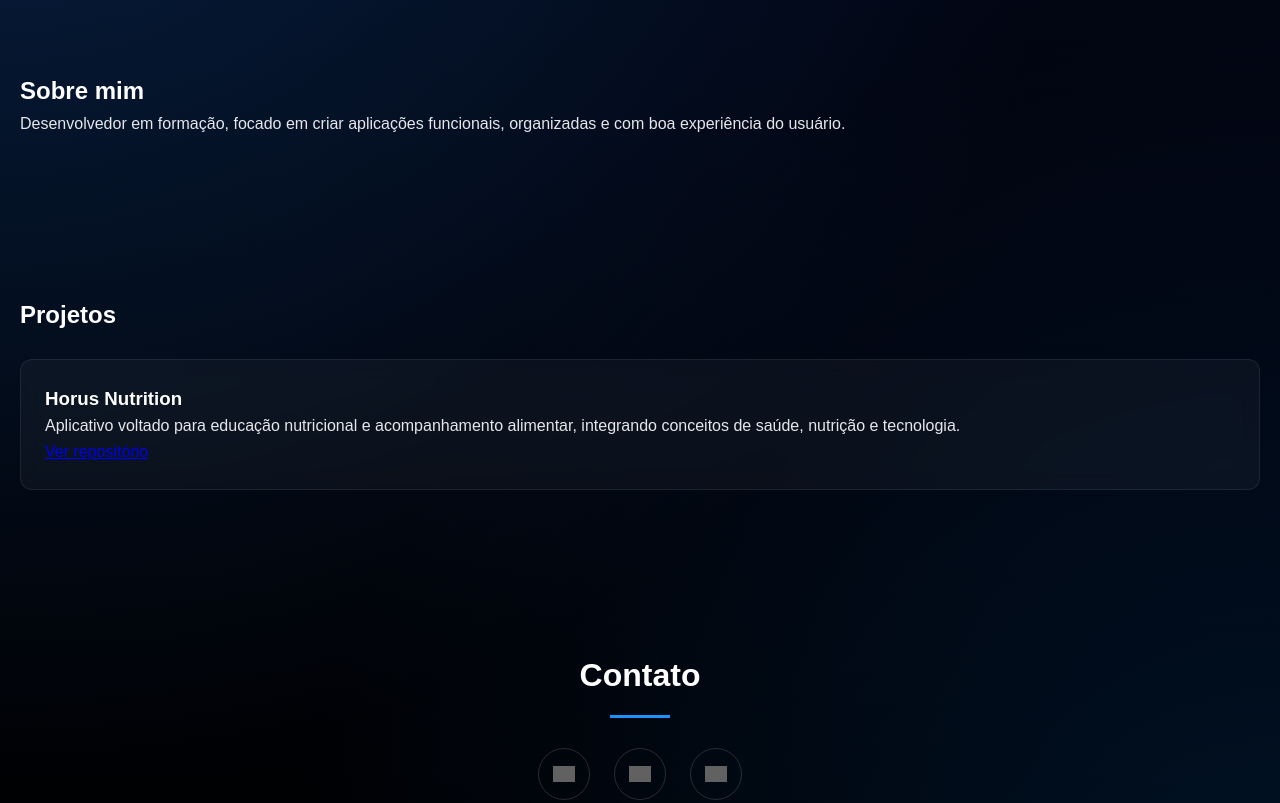
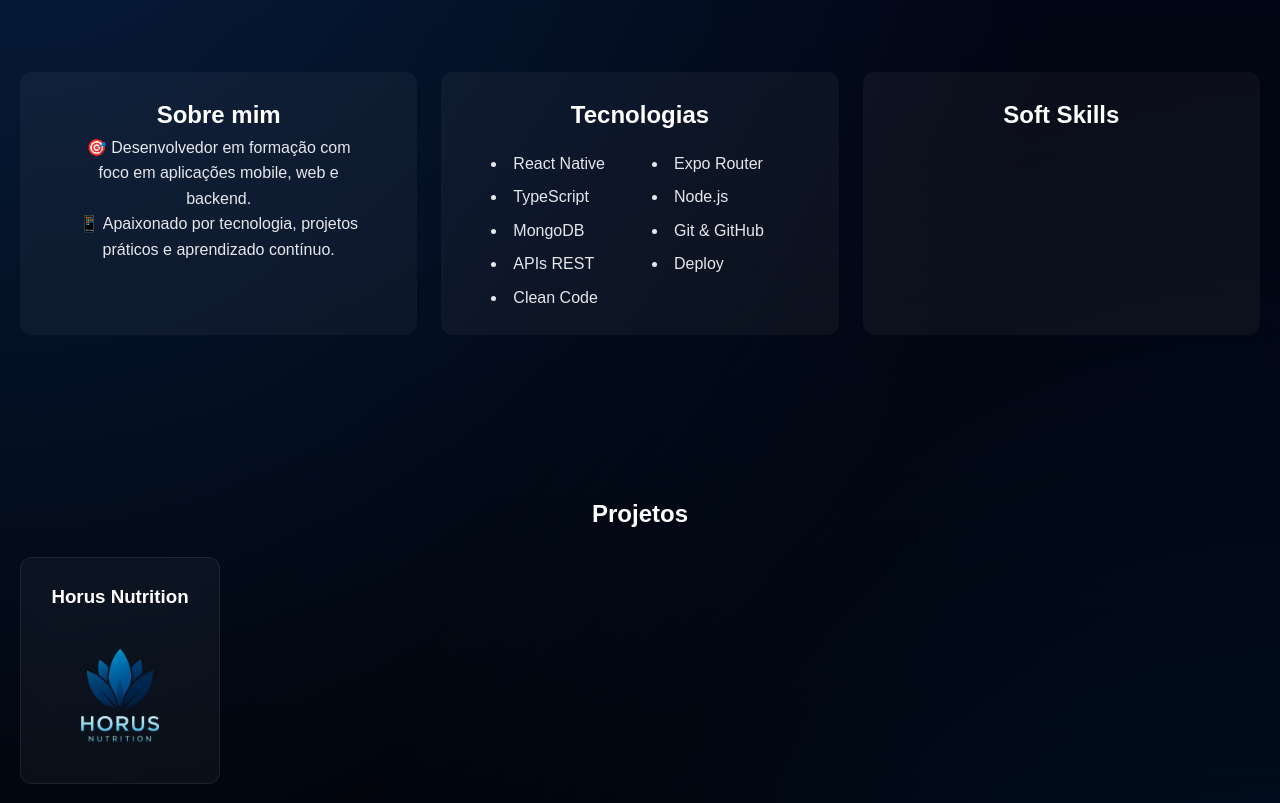
Before and after one commit to offmxrcio/portfolio, a plain HTML site: page index.html in a window 1280 px wide. Shown: the part 260-1063 px from the top of the page. Drawn offline with Linux system fonts and the light colour scheme; grey boxes are pictures that could not be loaded.

Commit message:
feat: redesign completo do layout e novos cards de projetos

```diff
--- /dev/null
+++ b/assets/css/Horus-page.css
@@ -0,0 +1,53 @@
+/* ===========================
+   VARIÁVEIS
+=========================== */
+:root {
+  --bg-main: #020617;
+  --bg-secondary: #000000;
+  --title-color: #ffffff;
+  --text-color: #e5e7eb;
+  --blue: #1e90ff;
+}
+
+body.light {
+  --bg-main: #f8fafc;
+  --bg-secondary: #e5e7eb;
+  --title-color: #020617;
+  --text-color: #020617;
+}
+
+/* ===========================
+   BASE
+=========================== */
+* {
+  margin: 0;
+  padding: 0;
+  box-sizing: border-box;
+  font-family: Arial, Helvetica, sans-serif;
+}
+
+body {
+  min-height: 100vh;
+  background:
+    radial-gradient(at top left, rgba(30, 144, 255, 0.18), transparent 60%),
+    radial-gradient(at bottom right, rgba(0, 70, 140, 0.25), transparent 55%),
+    linear-gradient(180deg, var(--bg-main), var(--bg-secondary));
+  color: var(--text-color);
+  line-height: 1.6;
+  transition: background 0.4s ease, color 0.4s ease;
+}
+
+/* ===========================
+   THEME TOGGLE
+=========================== */
+.theme-toggle {
+  position: fixed;
+  top: 20px;
+  right: 20px;
+  background: none;
+  border: none;
+  color: var(--blue);
+  padding: 10px;
+  cursor: pointer;
+  z-index: 1000;
+}
--- a/assets/css/style.css
+++ b/assets/css/style.css
@@ -45,10 +45,9 @@ body {
   top: 20px;
   right: 20px;
   background: none;
-  border: 1px solid var(--blue);
+  border: none;
   color: var(--blue);
   padding: 10px;
-  border-radius: 50%;
   cursor: pointer;
   z-index: 1000;
 }
@@ -78,11 +77,6 @@ h1, h2, h3 {
 =========================== */
 .section {
   padding: 80px 20px;
-  transition: transform 0.4s ease, box-shadow 0.4s ease;
-}
-
-.section:hover {
-  transform: translateY(-6px);
 }
 
 /* ===========================
@@ -92,6 +86,7 @@ h1, h2, h3 {
   opacity: 0;
   transform: translateY(40px);
   transition: opacity 0.8s ease, transform 0.8s ease;
+  text-align: center;
 }
 
 .reveal.active {
@@ -100,35 +95,97 @@ h1, h2, h3 {
 }
 
 /* ===========================
-   PROJECT CARD
+   CARD BASE (IMPORTANTE)
 =========================== */
-.project-card {
+.card {
   position: relative;
-  margin-top: 24px;
-  padding: 24px;
+  overflow: hidden;
   border-radius: 12px;
   background: rgba(255, 255, 255, 0.04);
-  backdrop-filter: blur(10px);
-  border: 1px solid rgba(255, 255, 255, 0.08);
-  overflow: hidden;
 }
 
-.project-card::before {
+/* EFEITO DE LUZ NO MOUSE */
+.card::before {
   content: "";
   position: absolute;
   inset: 0;
   background: radial-gradient(
-    circle at var(--x) var(--y),
+    250px circle at var(--x) var(--y),
     rgba(30, 144, 255, 0.25),
-    transparent 40%
+    transparent 60%
   );
   opacity: 0;
   transition: opacity 0.3s ease;
+  pointer-events: none;
 }
 
-.project-card:hover::before {
+.card:hover::before {
   opacity: 1;
 }
+
+/* ===========================
+   ABOUT / TECNOLOGY / ANYTHING
+=========================== */
+.about-container {
+  display: flex;
+  gap: 24px;
+}
+
+.about-card,
+.about-tecnology,
+.about-anything {
+  flex: 1;
+  padding: 24px 50px;
+}
+
+.about-card h2,
+.about-tecnology h2,
+.about-anything h2 {
+  text-align: center;
+}
+
+@media (max-width: 900px) {
+  .about-container {
+    flex-direction: column;
+  }
+
+  .about-card,
+  .about-tecnology,
+  .about-anything {
+    padding: 24px;
+  }
+}
+
+.about-tecnology ul {
+  display: grid;
+  grid-template-columns: repeat(2, 1fr);
+  gap: 8px 24px;
+  list-style-position: inside;
+  padding: 0;
+  margin-top: 16px;
+}
+
+.about-tecnology li {
+  text-align: left;
+}
+
+/* ===========================
+   PROJECT CARD
+=========================== */
+.project-card {
+  margin-top: 24px;
+  padding: 24px;
+  backdrop-filter: blur(10px);
+  border: 1px solid rgba(255, 255, 255, 0.08);
+  max-width: 200px;
+}
+
+.project-logo {
+  width: 140px;
+  height: auto;
+  margin-top: 20px;
+}
+
 
 /* ===========================
    CONTATO
@@ -150,7 +207,7 @@ h1, h2, h3 {
 }
 
 /* ===========================
-   SOCIAL ICONS + TOOLTIP
+   SOCIAL ICONS
 =========================== */
 .social-icons {
   display: flex;
@@ -174,23 +231,6 @@ h1, h2, h3 {
   filter: invert(1);
 }
 
-.social-icons a::after {
-  content: attr(data-tooltip);
-  position: absolute;
-  bottom: -36px;
-  background: var(--bg-main);
-  color: var(--title-color);
-  padding: 6px 10px;
-  border-radius: 6px;
-  font-size: 0.75rem;
-  opacity: 0;
-  transition: opacity 0.3s ease;
-}
-
-.social-icons a:hover::after {
-  opacity: 1;
-}
-
 /* ===========================
    FOOTER
 =========================== */
--- a/assets/js/script.js
+++ b/assets/js/script.js
@@ -13,8 +13,8 @@ window.addEventListener("scroll", revealOnScroll);
 revealOnScroll();
 
 /* MOUSE TRACKING NOS CARDS */
-document.querySelectorAll(".project-card").forEach(card => {
-  card.addEventListener("mousemove", e => {
+document.querySelectorAll(".project-card, .about-card, .about-tecnology, .about-anything")
+    .forEach(card => {card.addEventListener("mousemove", e => {
     const rect = card.getBoundingClientRect();
     card.style.setProperty("--x", `${e.clientX - rect.left}px`);
     card.style.setProperty("--y", `${e.clientY - rect.top}px`);
--- a/index.html
+++ b/index.html
@@ -26,24 +26,49 @@
 
   <!-- SOBRE -->
   <section class="section reveal" id="about">
-    <h2>Sobre mim</h2>
-    <p>
-      Desenvolvedor em formação, focado em criar aplicações funcionais,
-      organizadas e com boa experiência do usuário.
-    </p>
+    <div class="about-container">
+    <div class="card about-card">
+      <h2>Sobre mim</h2>
+      <p>
+        🎯 Desenvolvedor em formação com foco em aplicações mobile, web e backend.<br>
+        📱 Apaixonado por tecnologia, projetos práticos e aprendizado contínuo.
+      </p>
+    </div>
+
+    <div class="card about-tecnology">
+      <h2>Tecnologias</h2>
+      <ul>
+        <li>React Native</li>
+        <li>Expo Router</li>
+        <li>TypeScript</li>
+        <li>Node.js</li>
+        <li>MongoDB</li>
+        <li>Git & GitHub</li>
+        <li>APIs REST</li>
+        <li>Deploy</li>
+        <li>Clean Code</li>
+      </ul>
+    </div>
+
+    <div class="card about-anything">
+      <h2>Soft Skills</h2>
+      <ul>
+
+      </ul>
+    </div>
+
+    </div>
   </section>
 
   <!-- PROJETOS -->
   <section class="section reveal" id="projects">
     <h2>Projetos</h2>
 
-    <div class="project-card">
+    <div class="card project-card">
       <h3>Horus Nutrition</h3>
-      <p>
-        Aplicativo voltado para educação nutricional e acompanhamento
-        alimentar, integrando conceitos de saúde, nutrição e tecnologia.
-      </p>
-      <a href="#" target="_blank">Ver repositório</a>
+      <a href="Pages/Horus-page.html" target="_blank">
+        <img src="assets/img/project-horus/horusNew.png" class="project-logo" />
+      </a>
     </div>
   </section>
 
```
Also changed, not shown: Pages/Horus-page.html (added, +45 -0 lines), assets/img/project-horus/horusNew.png (added).
